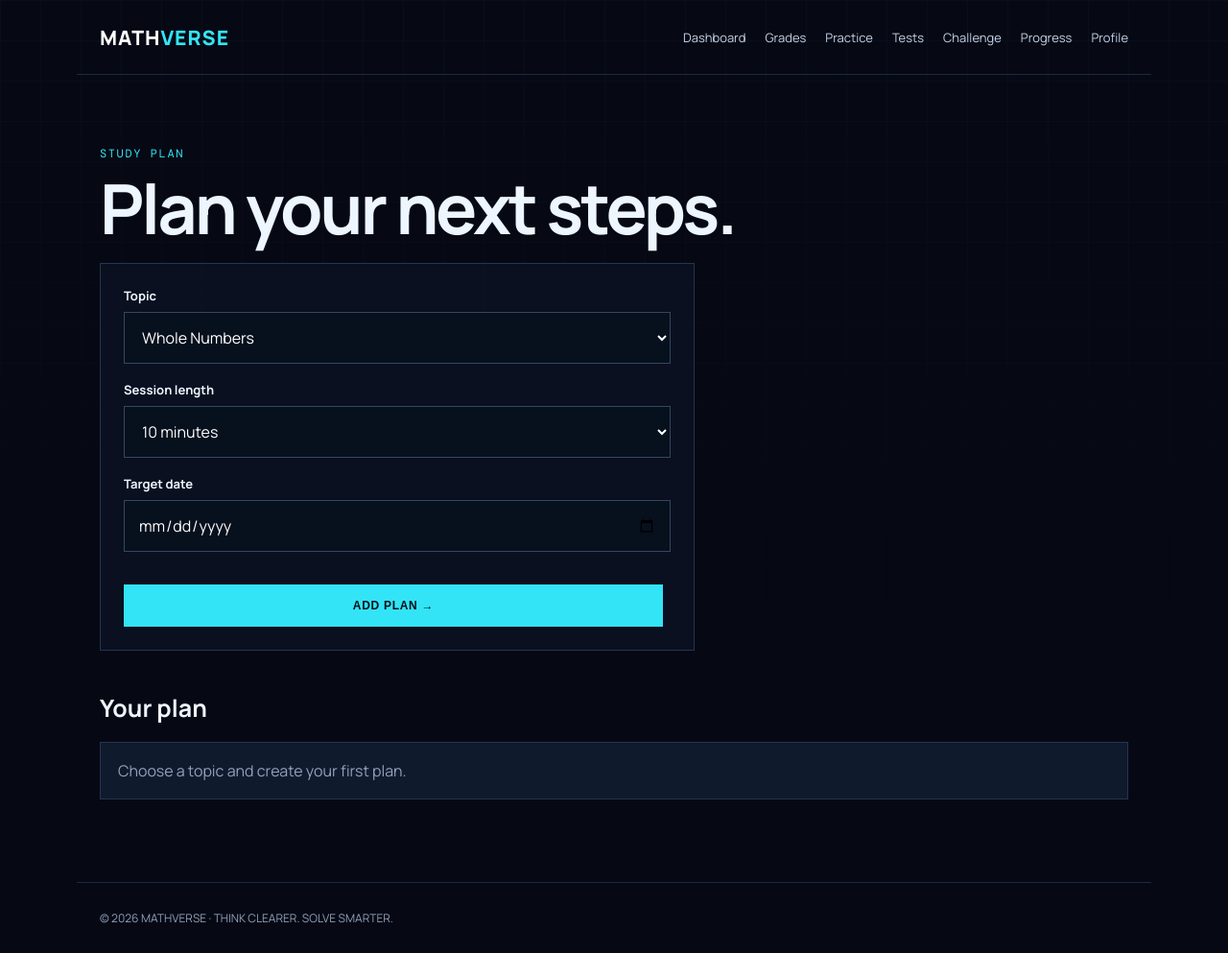
After one commit to neznamsine1991-crypto/mathverse, a Flask app: page /plans in a window 1280 px wide. The commit adds this page. Shown: the whole page at 96% size. Run offline with Flask 3, Linux system fonts and the light colour scheme; data comes from the database, SQL or seed files in the repository; data that the repository does not hold is empty.

Commit message:
Add student learning tools and analytics

```diff
--- a/app.py
+++ b/app.py
@@ -114,6 +114,10 @@ def db():
     if "db" not in g:
         g.db = sqlite3.connect(app.config["DATABASE"]); g.db.row_factory = sqlite3.Row
         g.db.execute("CREATE TABLE IF NOT EXISTS attempts (id TEXT PRIMARY KEY, created_at TEXT, grade INTEGER, topic TEXT, score INTEGER, total INTEGER, answers TEXT)")
+        g.db.execute("CREATE TABLE IF NOT EXISTS profiles (owner TEXT PRIMARY KEY, grade INTEGER, display_name TEXT, theme TEXT DEFAULT 'dark', goal INTEGER DEFAULT 5, onboarding INTEGER DEFAULT 0)")
+        g.db.execute("CREATE TABLE IF NOT EXISTS bookmarks (owner TEXT, question_id TEXT, created_at TEXT, PRIMARY KEY(owner, question_id))")
+        g.db.execute("CREATE TABLE IF NOT EXISTS study_plans (id TEXT PRIMARY KEY, owner TEXT, topic TEXT, minutes INTEGER, target_date TEXT, created_at TEXT)")
+        g.db.execute("CREATE TABLE IF NOT EXISTS daily_challenges (owner TEXT, challenge_date TEXT, question_id TEXT, completed INTEGER DEFAULT 0, PRIMARY KEY(owner, challenge_date))")
     return g.db
 @app.teardown_appcontext
 def close_db(_):
@@ -121,6 +125,12 @@ def close_db(_):
 def guest():
     if "guest" not in session: session["guest"] = str(uuid.uuid4())
     return session["guest"]
+def profile():
+    owner=guest(); row=db().execute("SELECT * FROM profiles WHERE owner=?",(owner,)).fetchone()
+    if not row:
+        db().execute("INSERT INTO profiles(owner,grade,display_name) VALUES(?,?,?)",(owner,5,"Student")); db().commit()
+        row=db().execute("SELECT * FROM profiles WHERE owner=?",(owner,)).fetchone()
+    return row
 def normalize(v): return str(v).lower().replace(" ", "").replace("−", "-").replace("×", "*")
 def numeric_value(value):
     """Parse normal numbers, simple fractions, and mixed numbers without eval."""
@@ -144,8 +154,9 @@ def get_question(qid): return next((x for x in QUESTIONS if x["id"] == qid), Non
 def home(): return render_template("home.html")
 @app.route("/dashboard")
 def dashboard():
-    guest(); rows=db().execute("SELECT * FROM attempts ORDER BY created_at DESC").fetchall(); answered=sum(r["total"] for r in rows); right=sum(r["score"] for r in rows)
-    return render_template("dashboard.html", rows=rows[:5], total_tests=len(rows), answered=answered, accuracy=round(right/answered*100) if answered else 0)
+    p=profile(); rows=db().execute("SELECT * FROM attempts ORDER BY created_at DESC").fetchall(); answered=sum(r["total"] for r in rows); right=sum(r["score"] for r in rows)
+    topics=len({get_question(a["qid"])["topic"] for r in rows for a in __import__('json').loads(r["answers"])})
+    return render_template("dashboard.html", profile=p, rows=rows[:5], total_tests=len(rows), answered=answered, topics=topics, accuracy=round(right/answered*100) if answered else 0)
 @app.route("/grades")
 def grades(): return render_template("grades.html", topics=TOPICS)
 @app.route("/grades/<int:grade>")
@@ -203,4 +214,65 @@ def mistakes():
        if not a["correct"]: items.append({**a,"q":get_question(a["qid"])})
     return render_template("mistakes.html", items=items)
 
+@app.route("/onboarding", methods=["GET", "POST"])
+def onboarding():
+    p=profile()
+    if request.method == "POST":
+        db().execute("UPDATE profiles SET display_name=?, grade=?, goal=?, onboarding=1 WHERE owner=?",(request.form.get("display_name","Student")[:40] or "Student",int(request.form["grade"]),int(request.form["goal"]),guest())); db().commit()
+        flash("Your learning space is ready."); return redirect(url_for("dashboard"))
+    return render_template("onboarding.html", profile=p)
+
+@app.route("/profile", methods=["GET", "POST"])
+def profile_page():
+    p=profile()
+    if request.method == "POST":
+        db().execute("UPDATE profiles SET display_name=?, grade=?, goal=? WHERE owner=?",(request.form.get("display_name","Student")[:40] or "Student",int(request.form["grade"]),int(request.form["goal"]),guest())); db().commit(); flash("Profile saved."); return redirect(url_for("profile_page"))
+    return render_template("profile.html", profile=p, topics=TOPICS)
+
+@app.route("/progress")
+def progress():
+    profile(); rows=db().execute("SELECT * FROM attempts ORDER BY created_at").fetchall()
+    grade_stats=[]
+    for grade in TOPICS:
+        eligible=[r for r in rows if r["grade"]==grade]; total=sum(r["total"] for r in eligible); right=sum(r["score"] for r in eligible)
+        grade_stats.append((grade, len(eligible), round(right/total*100) if total else 0))
+    achievements=[]
+    if rows: achievements.append(("First assessment", "You completed your first learning session."))
+    if len(rows)>=5: achievements.append(("Five sessions", "You have built a consistent practice habit."))
+    if any(r["score"]==r["total"] for r in rows): achievements.append(("Perfect score", "You earned a full score on an assessment."))
+    return render_template("progress.html", rows=rows, grade_stats=grade_stats, achievements=achievements)
+
+@app.route("/saved")
+def saved():
+    profile(); rows=db().execute("SELECT question_id FROM bookmarks WHERE owner=? ORDER BY created_at DESC",(guest(),)).fetchall(); items=[get_question(r["question_id"]) for r in rows if get_question(r["question_id"])]
+    return render_template("saved.html", items=items)
+
+@app.route("/bookmark/<qid>", methods=["POST"])
+def bookmark(qid):
+    if not get_question(qid): abort(404)
+    owner=guest(); existing=db().execute("SELECT 1 FROM bookmarks WHERE owner=? AND question_id=?",(owner,qid)).fetchone()
+    if existing: db().execute("DELETE FROM bookmarks WHERE owner=? AND question_id=?",(owner,qid)); flash("Question removed from saved items.")
+    else: db().execute("INSERT INTO bookmarks VALUES(?,?,?)",(owner,qid,datetime.utcnow().isoformat())); flash("Question saved for review.")
+    db().commit(); return redirect(request.referrer or url_for("saved"))
+
+@app.route("/challenge", methods=["GET", "POST"])
+def challenge():
+    p=profile(); today=datetime.utcnow().date().isoformat(); owner=guest(); row=db().execute("SELECT * FROM daily_challenges WHERE owner=? AND challenge_date=?",(owner,today)).fetchone()
+    if not row:
+        pool=[x for x in QUESTIONS if x["grade"]==p["grade"]]; question=random.choice(pool); db().execute("INSERT INTO daily_challenges(owner,challenge_date,question_id) VALUES(?,?,?)",(owner,today,question["id"])); db().commit(); row=db().execute("SELECT * FROM daily_challenges WHERE owner=? AND challenge_date=?",(owner,today)).fetchone()
+    question=get_question(row["question_id"])
+    feedback=None
+    if request.method=="POST":
+        answer=request.form.get("answer",""); feedback=correct(question,answer)
+        if feedback: db().execute("UPDATE daily_challenges SET completed=1 WHERE owner=? AND challenge_date=?",(owner,today)); db().commit()
+    return render_template("challenge.html", question=question, completed=row["completed"], feedback=feedback)
+
+@app.route("/plans", methods=["GET", "POST"])
+def plans():
+    p=profile()
+    if request.method=="POST":
+        db().execute("INSERT INTO study_plans VALUES(?,?,?,?,?,?)",(str(uuid.uuid4()),guest(),request.form["topic"],int(request.form["minutes"]),request.form.get("target_date", ""),datetime.utcnow().isoformat())); db().commit(); flash("Study plan added."); return redirect(url_for("plans"))
+    items=db().execute("SELECT * FROM study_plans WHERE owner=? ORDER BY created_at DESC",(guest(),)).fetchall()
+    return render_template("plans.html", profile=p, topics=TOPICS[p["grade"]], items=items)
+
 if __name__ == "__main__": app.run(host="0.0.0.0", port=int(os.environ.get("PORT",5000)), debug=True)
--- a/templates/base.html
+++ b/templates/base.html
@@ -1 +1 @@
-<!doctype html><html lang="en"><head><meta charset="utf-8"><meta name="viewport" content="width=device-width,initial-scale=1"><title>{% block title %}MATHVERSE{% endblock %}</title><link rel="stylesheet" href="{{ url_for('static',filename='style.css') }}"></head><body><div class="grid"></div><header><a class="brand" href="{{url_for('home')}}">MATH<span>VERSE</span></a><nav><a href="{{url_for('dashboard')}}">Dashboard</a><a href="{{url_for('grades')}}">Grades</a><a href="{{url_for('practice')}}">Practice</a><a href="{{url_for('create_test')}}">Tests</a><a href="{{url_for('history')}}">History</a></nav></header><main>{% with messages=get_flashed_messages() %}{% if messages %}{% for message in messages %}<p class="flash">{{message}}</p>{% endfor %}{% endif %}{% endwith %}{% block content %}{% endblock %}</main><footer>© 2026 MATHVERSE · THINK CLEARER. SOLVE SMARTER.</footer></body></html>
+<!doctype html><html lang="en"><head><meta charset="utf-8"><meta name="viewport" content="width=device-width,initial-scale=1"><title>{% block title %}MATHVERSE{% endblock %}</title><link rel="stylesheet" href="{{ url_for('static',filename='style.css') }}"></head><body><div class="grid"></div><header><a class="brand" href="{{url_for('home')}}">MATH<span>VERSE</span></a><nav><a href="{{url_for('dashboard')}}">Dashboard</a><a href="{{url_for('grades')}}">Grades</a><a href="{{url_for('practice')}}">Practice</a><a href="{{url_for('create_test')}}">Tests</a><a href="{{url_for('challenge')}}">Challenge</a><a href="{{url_for('progress')}}">Progress</a><a href="{{url_for('profile_page')}}">Profile</a></nav></header><main>{% with messages=get_flashed_messages() %}{% if messages %}{% for message in messages %}<p class="flash">{{message}}</p>{% endfor %}{% endif %}{% endwith %}{% block content %}{% endblock %}</main><footer>© 2026 MATHVERSE · THINK CLEARER. SOLVE SMARTER.</footer></body></html>
--- /dev/null
+++ b/templates/challenge.html
@@ -0,0 +1 @@
+{% extends 'base.html' %}{% block content %}<p class="eyebrow">DAILY CHALLENGE</p><h1>One question. Full focus.</h1><section class="question"><p class="eyebrow">GRADE {{question.grade}} · {{question.topic}}</p><h2>{{question.prompt}}</h2>{% if completed %}<p class="flash">✓ Completed today. Great work.</p>{% elif feedback is sameas true %}<p class="flash">✓ Correct! You completed today’s challenge.</p>{% elif feedback is sameas false %}<p class="flash">Not quite—try again. Hint: {{question.steps[0]}}</p>{% endif %}<form method="post"><label>Your answer<input autofocus name="answer" placeholder="Enter your answer"></label><button class="button">CHECK ANSWER →</button></form></section>{% endblock %}
--- a/templates/dashboard.html
+++ b/templates/dashboard.html
@@ -1 +1 @@
-{% extends 'base.html' %}{% block content %}<p class="eyebrow">STUDENT WORKSPACE</p><h1>Welcome back.</h1><p class="lead">Ready to improve your mathematics today?</p><div class="stats"><article><b>{{total_tests}}</b><span>Tests completed</span></article><article><b>{{accuracy}}%</b><span>Overall accuracy</span></article><article><b>{{answered}}</b><span>Answers graded</span></article></div><div class="split"><section class="panel"><h2>Continue learning</h2><p>{% if rows %}Your latest work is ready to review.{% else %}Begin with a focused five-question practice session.{% endif %}</p><a class="button" href="{{url_for('practice')}}">START PRACTICE</a></section><section class="panel"><h2>Recommended next</h2><p>{% if answered %}Review missed questions, then take a fresh assessment.{% else %}Explore a grade to find your first topic.{% endif %}</p><a href="{{url_for('grades')}}">Browse grades →</a></section></div><h2>Recent activity</h2>{% if rows %}<div class="table">{% for r in rows %}<a href="{{url_for('results',aid=r.id)}}"><span>{{r.created_at[:10]}}</span><span>Grade {{r.grade}}</span><b>{{r.score}} / {{r.total}}</b><span>View result →</span></a>{% endfor %}</div>{% else %}<p class="empty">No activity yet. Your work will appear here after your first session.</p>{% endif %}{% endblock %}
+{% extends 'base.html' %}{% block content %}<p class="eyebrow">STUDENT WORKSPACE · GRADE {{profile.grade}}</p><h1>Welcome back, {{profile.display_name}}.</h1><p class="lead">Your goal: {{profile.goal}} questions per study session.</p><div class="stats"><article><b>{{total_tests}}</b><span>Tests completed</span></article><article><b>{{accuracy}}%</b><span>Overall accuracy</span></article><article><b>{{topics}}</b><span>Topics explored</span></article></div><div class="split"><section class="panel"><h2>Continue learning</h2><p>{% if rows %}Your latest work is ready to review.{% else %}Begin with a focused five-question practice session.{% endif %}</p><a class="button" href="{{url_for('practice')}}">START PRACTICE</a></section><section class="panel"><h2>Daily challenge</h2><p>One focused question, selected for your grade.</p><a class="button secondary" href="{{url_for('challenge')}}">OPEN CHALLENGE</a></section></div><p><a href="{{url_for('plans')}}">Create a study plan →</a> · <a href="{{url_for('saved')}}">Saved questions →</a> · <a href="{{url_for('mistakes')}}">Mistake journal →</a></p><h2>Recent activity</h2>{% if rows %}<div class="table">{% for r in rows %}<a href="{{url_for('results',aid=r.id)}}"><span>{{r.created_at[:10]}}</span><span>Grade {{r.grade}}</span><b>{{r.score}} / {{r.total}}</b><span>View result →</span></a>{% endfor %}</div>{% else %}<p class="empty">No activity yet. Your work will appear here after your first session.</p>{% endif %}{% endblock %}
--- /dev/null
+++ b/templates/onboarding.html
@@ -0,0 +1 @@
+{% extends 'base.html' %}{% block content %}<p class="eyebrow">SET UP YOUR LEARNING SPACE</p><h1>Make MATHVERSE yours.</h1><form class="panel form" method="post"><label>Display name<input name="display_name" value="{{profile.display_name}}" maxlength="40"></label><label>Grade<select name="grade">{% for g in range(5,9) %}<option value="{{g}}" {{'selected' if profile.grade==g}}>Grade {{g}}</option>{% endfor %}</select></label><label>Questions per session<select name="goal">{% for x in [5,10,15,20] %}<option value="{{x}}" {{'selected' if profile.goal==x}}>{{x}} questions</option>{% endfor %}</select></label><button class="button">SAVE AND CONTINUE →</button></form>{% endblock %}
--- /dev/null
+++ b/templates/plans.html
@@ -0,0 +1 @@
+{% extends 'base.html' %}{% block content %}<p class="eyebrow">STUDY PLAN</p><h1>Plan your next steps.</h1><form class="panel form" method="post"><label>Topic<select name="topic">{% for id,name in topics %}<option value="{{id}}">{{name}}</option>{% endfor %}</select></label><label>Session length<select name="minutes">{% for x in [10,20,30,45] %}<option value="{{x}}">{{x}} minutes</option>{% endfor %}</select></label><label>Target date<input type="date" name="target_date"></label><button class="button">ADD PLAN →</button></form><h2>Your plan</h2>{% if items %}<div class="table">{% for item in items %}<div><span>{{item.topic|replace('-',' ')|title}}</span><span>{{item.minutes}} minutes</span><b>{{item.target_date or 'No date set'}}</b></div>{% endfor %}</div>{% else %}<p class="empty">Choose a topic and create your first plan.</p>{% endif %}{% endblock %}
--- /dev/null
+++ b/templates/profile.html
@@ -0,0 +1 @@
+{% extends 'base.html' %}{% block content %}<p class="eyebrow">STUDENT PROFILE</p><h1>Your learning preferences.</h1><form class="panel form" method="post"><label>Display name<input name="display_name" value="{{profile.display_name}}" maxlength="40"></label><label>Studying grade<select name="grade">{% for g in range(5,9) %}<option value="{{g}}" {{'selected' if profile.grade==g}}>Grade {{g}}</option>{% endfor %}</select></label><label>Session goal<select name="goal">{% for x in [5,10,15,20] %}<option value="{{x}}" {{'selected' if profile.goal==x}}>{{x}} questions</option>{% endfor %}</select></label><button class="button">SAVE PROFILE →</button></form><p class="empty">You are using guest mode. Your data is stored in this service session; accounts and cross-device sync require a connected database.</p>{% endblock %}
--- /dev/null
+++ b/templates/progress.html
@@ -0,0 +1 @@
+{% extends 'base.html' %}{% block content %}<p class="eyebrow">ANALYTICS</p><h1>See your progress.</h1><div class="cards">{% for grade,count,accuracy in grade_stats %}<article><h3>GRADE {{grade}}</h3><b class="big">{{accuracy}}%</b><p>{{count}} completed assessments</p><div class="bar"><i style="width:{{accuracy}}%"></i></div></article>{% endfor %}</div><h2>Achievements</h2>{% if achievements %}<div class="cards">{% for title,copy in achievements %}<article><h3>✦ {{title}}</h3><p>{{copy}}</p></article>{% endfor %}</div>{% else %}<p class="empty">Complete a session to unlock your first achievement.</p>{% endif %}<a class="button" href="{{url_for('history')}}">VIEW HISTORY</a>{% endblock %}
--- /dev/null
+++ b/templates/saved.html
@@ -0,0 +1 @@
+{% extends 'base.html' %}{% block content %}<p class="eyebrow">SAVED QUESTIONS</p><h1>Your review collection.</h1>{% if items %}{% for q in items %}<article class="review"><p class="eyebrow">GRADE {{q.grade}} · {{q.topic}}</p><h3>{{q.prompt}}</h3><p>Answer: <strong>{{q.answer}}</strong></p><form method="post" action="{{url_for('bookmark',qid=q.id)}}"><button class="button secondary">REMOVE FROM SAVED</button></form></article>{% endfor %}{% else %}<p class="empty">Save questions from a test result to build your review collection.</p>{% endif %}{% endblock %}
--- a/templates/test.html
+++ b/templates/test.html
@@ -1 +1 @@
-{% extends 'base.html' %}{% block content %}<div class="test-head"><span>{{t.title}}</span><b>QUESTION {{index+1}} / {{t.questions|length}}</b></div><div class="progress"><i style="width:{{((index+1)/t.questions|length*100)|int}}%"></i></div><section class="question"><p class="eyebrow">{{question.topic|replace('-',' ')|upper}} · GRADE {{question.grade}}</p><h1>{{question.prompt}}</h1><form method="post"><label>Your answer<input autofocus name="answer" value="{{t.answers.get(question.id,'')}}" placeholder="Enter your answer"></label><p class="muted">Fractions such as 3/4 are accepted.</p><div class="actions">{% if index>0 %}<a class="button secondary" href="{{url_for('test',index=index-1)}}">← PREVIOUS</a>{% endif %}{% if index+1==t.questions|length %}<button class="button" name="submit" value="1">SUBMIT TEST →</button>{% else %}<button class="button">NEXT QUESTION →</button>{% endif %}</div></form></section>{% endblock %}
+{% extends 'base.html' %}{% block content %}<div class="test-head"><span>{{t.title}}</span><b>QUESTION {{index+1}} / {{t.questions|length}}</b></div><div class="progress"><i style="width:{{((index+1)/t.questions|length*100)|int}}%"></i></div><section class="question"><p class="eyebrow">{{question.topic|replace('-',' ')|upper}} · GRADE {{question.grade}}</p><h1>{{question.prompt}}</h1><form method="post"><label>Your answer<input autofocus name="answer" value="{{t.answers.get(question.id,'')}}" placeholder="Enter your answer"></label><p class="muted">Fractions such as 3/4 are accepted.</p><div class="actions">{% if index>0 %}<a class="button secondary" href="{{url_for('test',index=index-1)}}">← PREVIOUS</a>{% endif %}{% if index+1==t.questions|length %}<button class="button" name="submit" value="1">SUBMIT TEST →</button>{% else %}<button class="button">NEXT QUESTION →</button>{% endif %}</div></form><form method="post" action="{{url_for('bookmark',qid=question.id)}}"><button class="button secondary">SAVE FOR REVIEW</button></form></section>{% endblock %}
```
